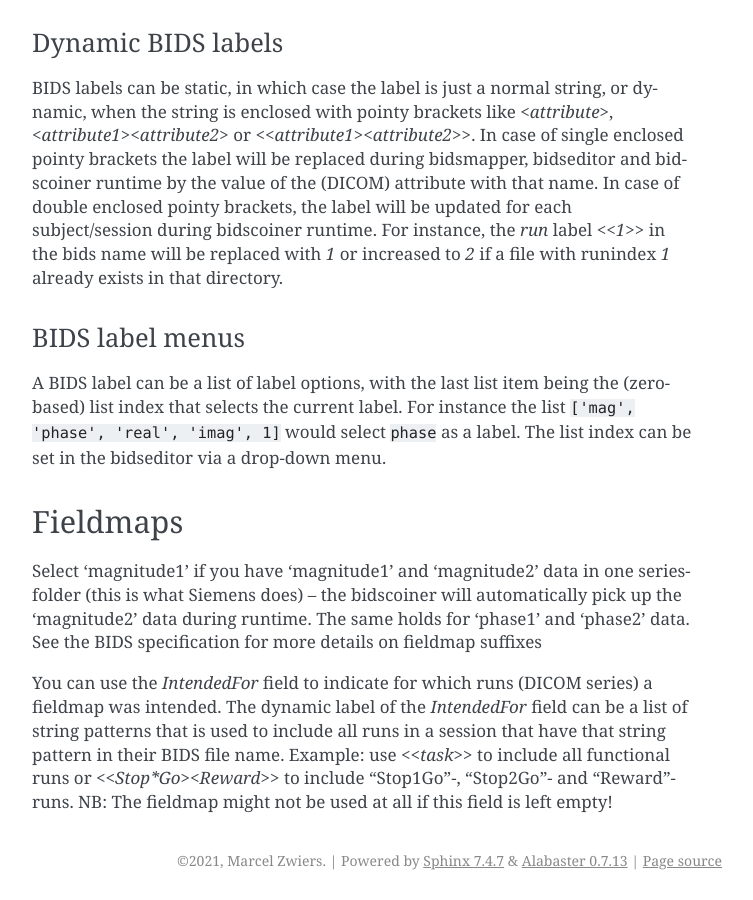
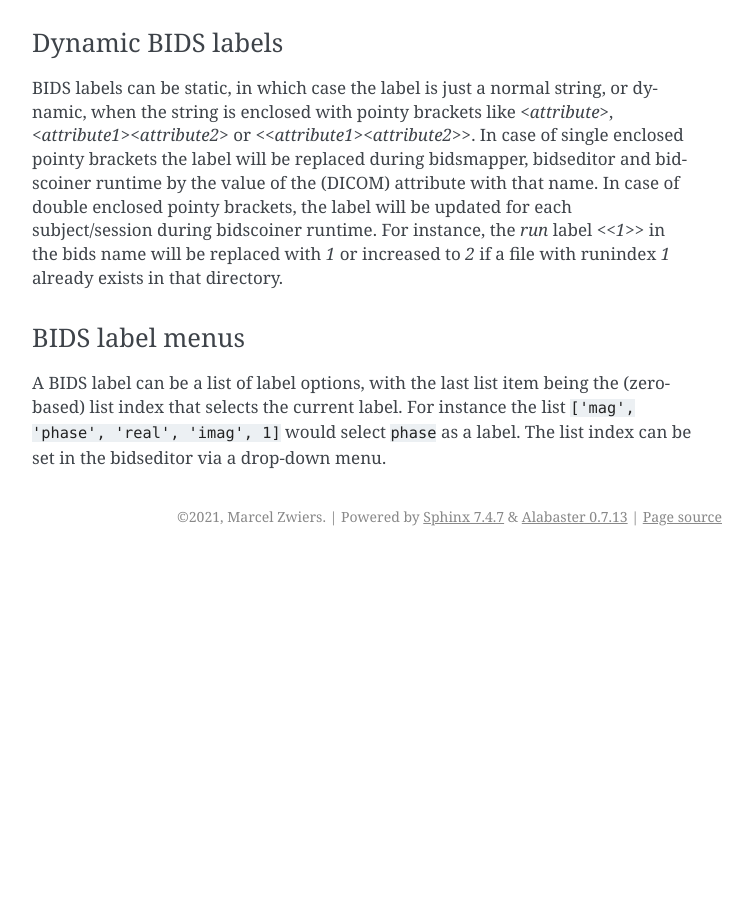
Before and after one commit to Donders-Institute/bidscoin, a Sphinx documentation site: the page built from docs/bidsmap.rst, in a window 1280 px wide and 900 px high, scrolled down 2339 px. Shown: the whole window, without its empty margins (388-1141 px from the left). Built offline with Sphinx 7.4.7, drawn with Linux system fonts in a browser that asks for light colours; after the commit the page ends 2895 px from its top, so only the background shows below that; some of the changed text lies outside the part shown.

Commit message:
Improved BIDScoin 3.5 documentation

```diff
--- a/docs/bidsmap.rst
+++ b/docs/bidsmap.rst
@@ -46,10 +46,3 @@ BIDS labels can be static, in which case the label is just a normal string, or d
 BIDS label menus
 ^^^^^^^^^^^^^^^^
 A BIDS label can be a list of label options, with the last list item being the (zero-based) list index that selects the current label. For instance the list ``['mag', 'phase', 'real', 'imag', 1]`` would select ``phase`` as a label. The list index can be set in the bidseditor via a drop-down menu.
-
-Fieldmaps
----------
-
-Select 'magnitude1' if you have 'magnitude1' and 'magnitude2' data in one series-folder (this is what Siemens does) -- the bidscoiner will automatically pick up the 'magnitude2' data during runtime. The same holds for 'phase1' and 'phase2' data. See the BIDS specification for more details on fieldmap suffixes
-
-You can use the `IntendedFor` field to indicate for which runs (DICOM series) a fieldmap was intended. The dynamic label of the `IntendedFor` field can be a list of string patterns that is used to include all runs in a session that have that string pattern in their BIDS file name. Example: use `<<task>>` to include all functional runs or `<<Stop*Go><Reward>>` to include "Stop1Go"-, "Stop2Go"- and "Reward"-runs. NB: The fieldmap might not be used at all if this field is left empty!
```
Also changed, not shown: other parts of docs/bidsmap.rst (+2 -2 lines), docs/workflow.rst (+7 -0 lines).
